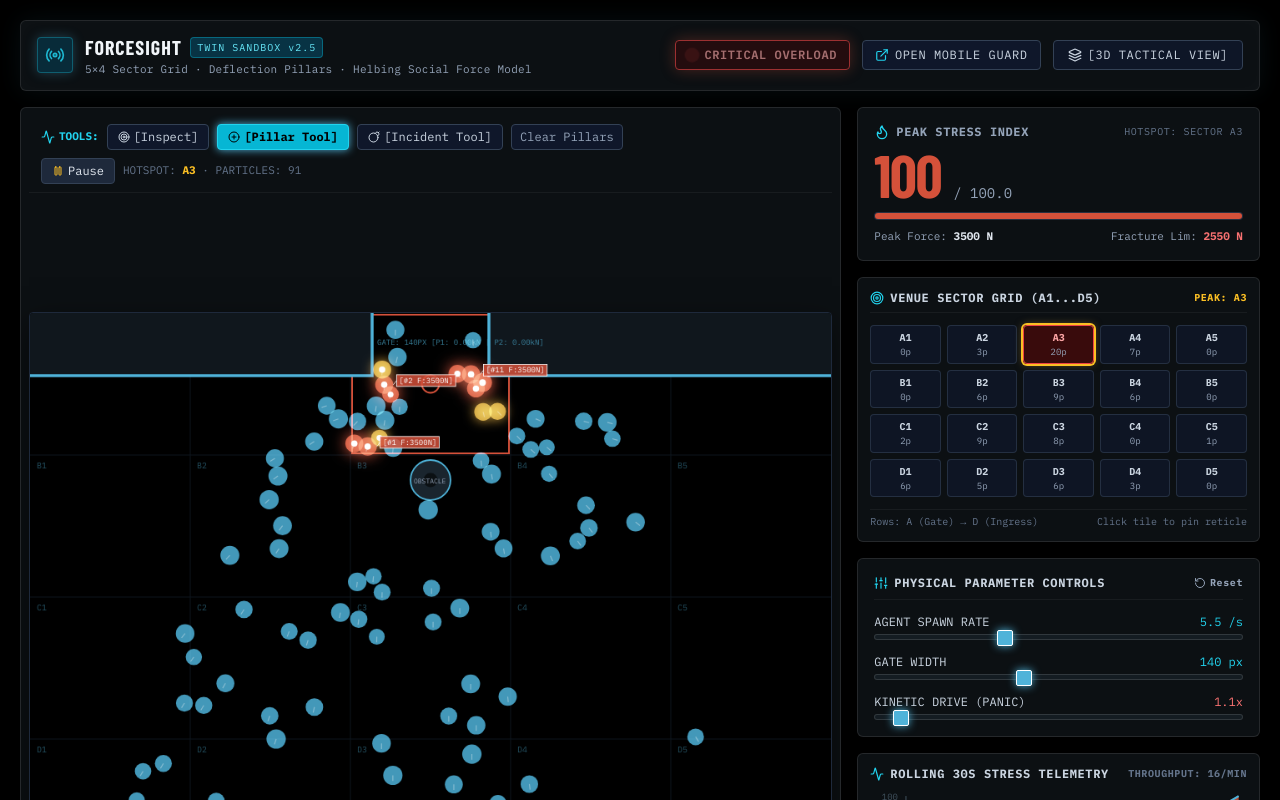
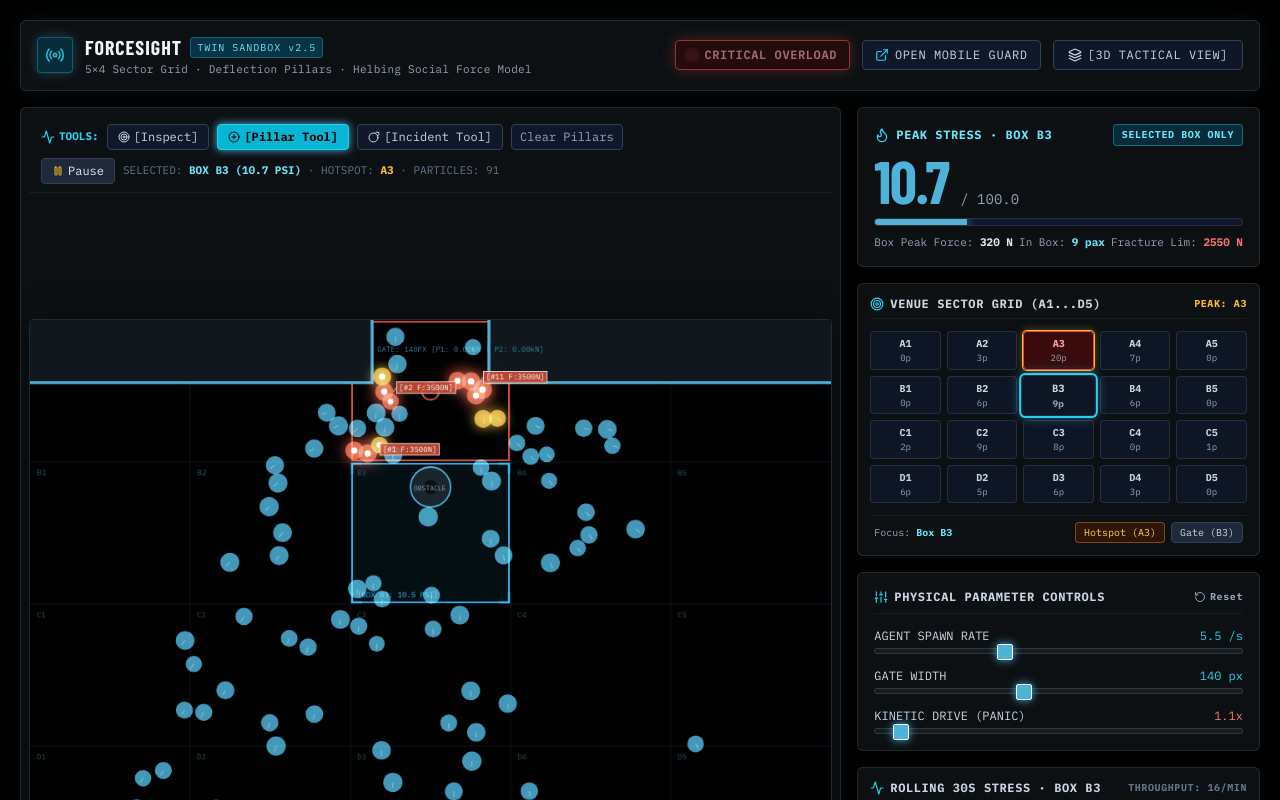
Before and after one commit to bandisidharthareddy/ForceSight, a Next.js app: page /simulator in a window 1280 px wide. Shown: the top 800 px of the page. Built offline with nearby package versions, Linux system fonts and the light colour scheme; a web font is replaced by a local one.

Commit message:
feat(simulator): isolate Peak Stress Index card and telemetry to selected box only

```diff
--- a/src/app/api/telemetry/route.ts
+++ b/src/app/api/telemetry/route.ts
@@ -20,6 +20,8 @@ export interface TelemetryState {
   alertMessage: string;
   hotspotSector: string;            // e.g. "B3"
   hotspotPressure: number;          // 0 to 100
+  selectedSector?: string;          // User-selected box coordinate e.g. "C2"
+  selectedSectorStress?: number;    // Localized peak stress of selected box
   gateWidth: number;                // In meters
   spawnRate: number;                // Agents / sec
   kineticDrive: number;             // Multiplier (1.0x - 3.0x)
--- a/src/app/simulator/page.tsx
+++ b/src/app/simulator/page.tsx
@@ -103,9 +103,13 @@ export default function SimulatorPage() {
   const [barrierP1, setBarrierP1] = useState<number>(0.12);
   const [barrierP2, setBarrierP2] = useState<number>(0.15);
   const [sectorTiles, setSectorTiles] = useState<SectorMetric[]>([]);
-  const [selectedSector, setSelectedSector] = useState<string | null>(null);
-  const selectedSectorRef = useRef<string | null>(null);
+  const [selectedSector, setSelectedSector] = useState<string>('B3');
+  const selectedSectorRef = useRef<string>('B3');
   useEffect(() => { selectedSectorRef.current = selectedSector; }, [selectedSector]);
+
+  const [selectedSectorStress, setSelectedSectorStress] = useState<number>(14.5);
+  const [selectedSectorPeakForce, setSelectedSectorPeakForce] = useState<number>(440);
+  const [selectedSectorAgents, setSelectedSectorAgents] = useState<number>(0);
 
   const [chartHistory, setChartHistory] = useState<ChartDataPoint[]>([]);
   const [mounted, setMounted] = useState<boolean>(false);
@@ -130,6 +134,10 @@ export default function SimulatorPage() {
     throughput: 0,
     hotspotSector: 'B3',
     hotspotPressure: 15,
+    selectedSector: 'B3',
+    selectedSectorStress: 14.5,
+    selectedSectorPeakForce: 440,
+    selectedSectorAgents: 0,
     barrierP1: 0.12,
     barrierP2: 0.15,
     sectorGrid: [] as SectorMetric[],
@@ -183,6 +191,8 @@ export default function SimulatorPage() {
             throughput: snap.throughput,
             hotspotSector: snap.hotspotSector,
             hotspotPressure: snap.hotspotPressure,
+            selectedSector: snap.selectedSector,
+            selectedSectorStress: snap.selectedSectorStress,
             gateWidth: +(gateWidthRef.current / 100).toFixed(2),
             spawnRate: spawnRateRef.current,
             kineticDrive: kineticDriveRef.current,
@@ -208,8 +218,8 @@ export default function SimulatorPage() {
     const chartInterval = setInterval(() => {
       const now = new Date();
       const timeStr = `${now.getMinutes().toString().padStart(2, '0')}:${now.getSeconds().toString().padStart(2, '0')}`;
-      const curPSI = currentTelemetryRef.current.peakStress;
-      const curRaw = currentTelemetryRef.current.rawPeakForce;
+      const curPSI = currentTelemetryRef.current.selectedSectorStress ?? currentTelemetryRef.current.peakStress;
+      const curRaw = currentTelemetryRef.current.selectedSectorPeakForce ?? currentTelemetryRef.current.rawPeakForce;
 
       setChartHistory((prev) => {
         const next = [...prev, { time: timeStr, psi: Math.round(curPSI), rawForce: Math.round(curRaw) }];
@@ -862,6 +872,25 @@ export default function SimulatorPage() {
         // 2550 N is rib-fracture threshold => mapped to 85.0 on PSI scale
         const normalizedPSI = Math.min(100, (globalMaxForce / 3000) * 100);
 
+        // Extract isolated metrics for the selected box only
+        const activeSelSector = selectedSectorRef.current || peakSectorName;
+        const selRowIdx = SECTOR_ROWS.indexOf(activeSelSector.charAt(0).toUpperCase());
+        const selColIdx = parseInt(activeSelSector.slice(1), 10) - 1;
+        let selMaxF = 0;
+        let selCnt = 0;
+        let selPSI = 0;
+
+        if (selRowIdx >= 0 && selRowIdx < 4 && selColIdx >= 0 && selColIdx < 5) {
+          const sIdx = selRowIdx * 5 + selColIdx;
+          selMaxF = sectorMaxForces[sIdx];
+          selCnt = sectorCounts[sIdx];
+          selPSI = +(Math.min(100, (selMaxF / 3000) * 100).toFixed(1));
+        }
+
+        setSelectedSectorStress(selPSI);
+        setSelectedSectorPeakForce(Math.round(selMaxF));
+        setSelectedSectorAgents(selCnt);
+
         setPeakStressIndex(+(normalizedPSI.toFixed(1)));
         setRawPeakForce(Math.round(globalMaxForce));
         setActivePopulation(agents.length);
@@ -881,6 +910,10 @@ export default function SimulatorPage() {
           throughput: throughputCalculated,
           hotspotSector: peakSectorName,
           hotspotPressure: Math.round(peakSectorScore),
+          selectedSector: activeSelSector,
+          selectedSectorStress: selPSI,
+          selectedSectorPeakForce: Math.round(selMaxF),
+          selectedSectorAgents: selCnt,
           barrierP1: p1_kN,
           barrierP2: p2_kN,
           sectorGrid: currentSectors,
@@ -939,11 +972,30 @@ export default function SimulatorPage() {
           }
 
           if (isSelected) {
-            ctx.strokeStyle = '#4FB3D9';
-            ctx.lineWidth = 1.5;
-            ctx.setLineDash([4, 4]);
-            ctx.strokeRect(c * sectorWidth + 4, r * sectorHeight + 4, sectorWidth - 8, sectorHeight - 8);
-            ctx.setLineDash([]);
+            const bx = c * sectorWidth + 2;
+            const by = r * sectorHeight + 2;
+            const bw = sectorWidth - 4;
+            const bh = sectorHeight - 4;
+
+            ctx.fillStyle = 'rgba(56, 189, 248, 0.08)';
+            ctx.fillRect(bx, by, bw, bh);
+
+            ctx.strokeStyle = '#38BDF8';
+            ctx.lineWidth = 1.8;
+            ctx.strokeRect(bx, by, bw, bh);
+
+            const clen = 12;
+            ctx.lineWidth = 2.5;
+            ctx.beginPath();
+            ctx.moveTo(bx, by + clen); ctx.lineTo(bx, by); ctx.lineTo(bx + clen, by);
+            ctx.moveTo(bx + bw - clen, by); ctx.lineTo(bx + bw, by); ctx.lineTo(bx + bw, by + clen);
+            ctx.moveTo(bx, by + bh - clen); ctx.lineTo(bx, by + bh); ctx.lineTo(bx + clen, by + bh);
+            ctx.moveTo(bx + bw - clen, by + bh); ctx.lineTo(bx + bw, by + bh); ctx.lineTo(bx + bw, by + bh - clen);
+            ctx.stroke();
+
+            ctx.fillStyle = '#38BDF8';
+            ctx.font = "9px 'IBM Plex Mono', monospace";
+            ctx.fillText(`[BOX ${secName}: ${currentTelemetryRef.current.selectedSectorStress} PSI]`, bx + 6, by + bh - 6);
           }
 
           ctx.fillStyle = isHot ? '#D9A33C' : 'rgba(79, 179, 217, 0.45)';
@@ -1146,7 +1198,12 @@ export default function SimulatorPage() {
     };
   }, [mounted]);
 
-  // UI state colors based on current Peak Stress Index
+  // UI state colors based on Selected Box Peak Stress Index
+  const isSelectedCrit = selectedSectorStress >= 85;
+  const isSelectedWarn = selectedSectorStress >= 60 && !isSelectedCrit;
+  const selectedAlertColor = isSelectedCrit ? 'var(--crit)' : isSelectedWarn ? 'var(--warn)' : 'var(--steel)';
+
+  // Global Alert Level
   const isCritical = peakStressIndex >= 85;
   const isWarning = peakStressIndex >= 60 && !isCritical;
   const alertColor = isCritical ? 'var(--crit)' : isWarning ? 'var(--warn)' : 'var(--steel)';
@@ -1296,7 +1353,7 @@ export default function SimulatorPage() {
                   <span>{isPaused ? 'Resume' : 'Pause'}</span>
                 </button>
                 <span className="font-mono text-slate-500">
-                  HOTSPOT: <b className="text-amber-400">{hotspotSector}</b> &middot; PARTICLES: {activePopulation}
+                  SELECTED: <b className="text-cyan-300">BOX {selectedSector} ({selectedSectorStress} PSI)</b> &middot; HOTSPOT: <b className="text-amber-400">{hotspotSector}</b> &middot; PARTICLES: {activePopulation}
                 </span>
               </div>
             </div>
@@ -1357,26 +1414,28 @@ export default function SimulatorPage() {
 
         {/* RIGHT: DESKTOP CONTROL DECK & TILE SYSTEM HUD */}
         <div className="lg:col-span-4 flex flex-col gap-4">
-          {/* 1. PEAK STRESS INDEX IN MASSIVE GLOWING TYPOGRAPHY */}
+          {/* 1. PEAK STRESS INDEX (OF SELECTED BOX ONLY) */}
           <div className="glass-panel p-4 border border-white/10 relative overflow-hidden">
             <div className="flex items-center justify-between text-xs text-slate-400 tracking-wider uppercase mb-1">
-              <span className="flex items-center gap-1.5 font-bold">
+              <span className="flex items-center gap-1.5 font-bold text-cyan-300">
                 <Flame className="w-4 h-4 text-cyan-400" />
-                Peak Stress Index
+                Peak Stress &middot; Box {selectedSector}
               </span>
-              <span className="text-[10px] text-slate-500">HOTSPOT: SECTOR {hotspotSector}</span>
-            </div>
-
-            {/* Massive Metric Display */}
+              <span className="text-[10px] px-2 py-0.5 rounded bg-cyan-950/80 border border-cyan-400/40 text-cyan-300 font-bold">
+                SELECTED BOX ONLY
+              </span>
+            </div>
+
+            {/* Massive Metric Display for Selected Box */}
             <div className="flex items-baseline gap-3 my-1">
               <span
                 className="text-6xl font-black tracking-tight font-sans"
                 style={{
-                  color: alertColor,
-                  textShadow: `0 0 32px ${alertColor}80`,
+                  color: selectedAlertColor,
+                  textShadow: `0 0 32px ${selectedAlertColor}80`,
                 }}
               >
-                {peakStressIndex}
+                {selectedSectorStress}
               </span>
               <span className="text-sm font-mono text-slate-400">
                 / 100.0
@@ -1387,15 +1446,16 @@ export default function SimulatorPage() {
               <div
                 className="h-full transition-all duration-300"
                 style={{
-                  width: `${Math.min(100, peakStressIndex)}%`,
-                  backgroundColor: alertColor,
-                  boxShadow: `0 0 12px ${alertColor}`,
+                  width: `${Math.min(100, selectedSectorStress)}%`,
+                  backgroundColor: selectedAlertColor,
+                  boxShadow: `0 0 12px ${selectedAlertColor}`,
                 }}
               />
             </div>
 
             <div className="flex justify-between items-center text-[11px] text-slate-400 font-mono mt-1">
-              <span>Peak Force: <b className="text-slate-200">{rawPeakForce} N</b></span>
+              <span>Box Peak Force: <b className="text-slate-200">{selectedSectorPeakForce} N</b></span>
+              <span>In Box: <b className="text-cyan-300">{selectedSectorAgents} pax</b></span>
               <span>Fracture Lim: <b className="text-red-400">2550 N</b></span>
             </div>
           </div>
@@ -1427,11 +1487,15 @@ export default function SimulatorPage() {
                 return (
                   <button
                     key={tile.sector}
-                    onClick={() => setSelectedSector(isSelected ? null : tile.sector)}
+                    onClick={() => setSelectedSector(tile.sector)}
                     className={`p-1 rounded border text-center transition-all flex flex-col items-center justify-center ${statusColor} ${
-                      isHot ? 'ring-2 ring-amber-400 shadow-[0_0_8px_rgba(217,163,60,0.5)]' : ''
-                    } ${isSelected ? 'ring-2 ring-cyan-400 scale-105' : 'hover:border-slate-500'}`}
-                    title={`Sector ${tile.sector}: ${tile.agentCount} pax, Peak ${tile.peakForce}N`}
+                      isHot ? 'ring-1 ring-amber-400 shadow-[0_0_8px_rgba(217,163,60,0.5)]' : ''
+                    } ${
+                      isSelected
+                        ? 'ring-2 ring-cyan-400 bg-cyan-950/80 text-cyan-200 shadow-[0_0_12px_rgba(56,189,248,0.6)] scale-105 font-bold'
+                        : 'hover:border-slate-500'
+                    }`}
+                    title={`Click to show Peak Stress Index of Sector ${tile.sector}`}
                   >
                     <span className="text-[10px] font-bold font-mono">{tile.sector}</span>
                     <span className="text-[9px] text-slate-400">{tile.agentCount}p</span>
@@ -1440,9 +1504,25 @@ export default function SimulatorPage() {
               })}
             </div>
 
-            <div className="flex justify-between items-center text-[10px] text-slate-500 pt-1 border-t border-white/5">
-              <span>Rows: A (Gate) &rarr; D (Ingress)</span>
-              <span>Click tile to pin reticle</span>
+            {/* Quick Filter Helpers */}
+            <div className="flex items-center justify-between text-[10px] text-slate-400 px-1 pt-1.5 border-t border-white/5">
+              <span>Focus: <b className="text-cyan-300 font-bold">Box {selectedSector}</b></span>
+              <div className="flex items-center gap-1.5">
+                <button
+                  onClick={() => setSelectedSector(hotspotSector)}
+                  className="px-2 py-0.5 rounded bg-amber-950/60 border border-amber-500/40 text-amber-300 hover:border-amber-400 text-[10px] transition"
+                  title="Jump to the highest pressure sector in the venue"
+                >
+                  Hotspot ({hotspotSector})
+                </button>
+                <button
+                  onClick={() => setSelectedSector('B3')}
+                  className="px-2 py-0.5 rounded bg-slate-800 border border-slate-700 text-slate-300 hover:text-white text-[10px] transition"
+                  title="Reset focus to the gate chokepoint"
+                >
+                  Gate (B3)
+                </button>
+              </div>
             </div>
           </div>
 
@@ -1521,7 +1601,7 @@ export default function SimulatorPage() {
             <div className="flex items-center justify-between text-xs font-bold text-slate-300 uppercase tracking-wider mb-2">
               <span className="flex items-center gap-1.5">
                 <Activity className="w-3.5 h-3.5 text-cyan-400" />
-                Rolling 30s Stress Telemetry
+                Rolling 30s Stress &middot; Box {selectedSector}
               </span>
               <span className="text-[10px] text-slate-500">THROUGHPUT: {throughputPerMin}/min</span>
             </div>
```
